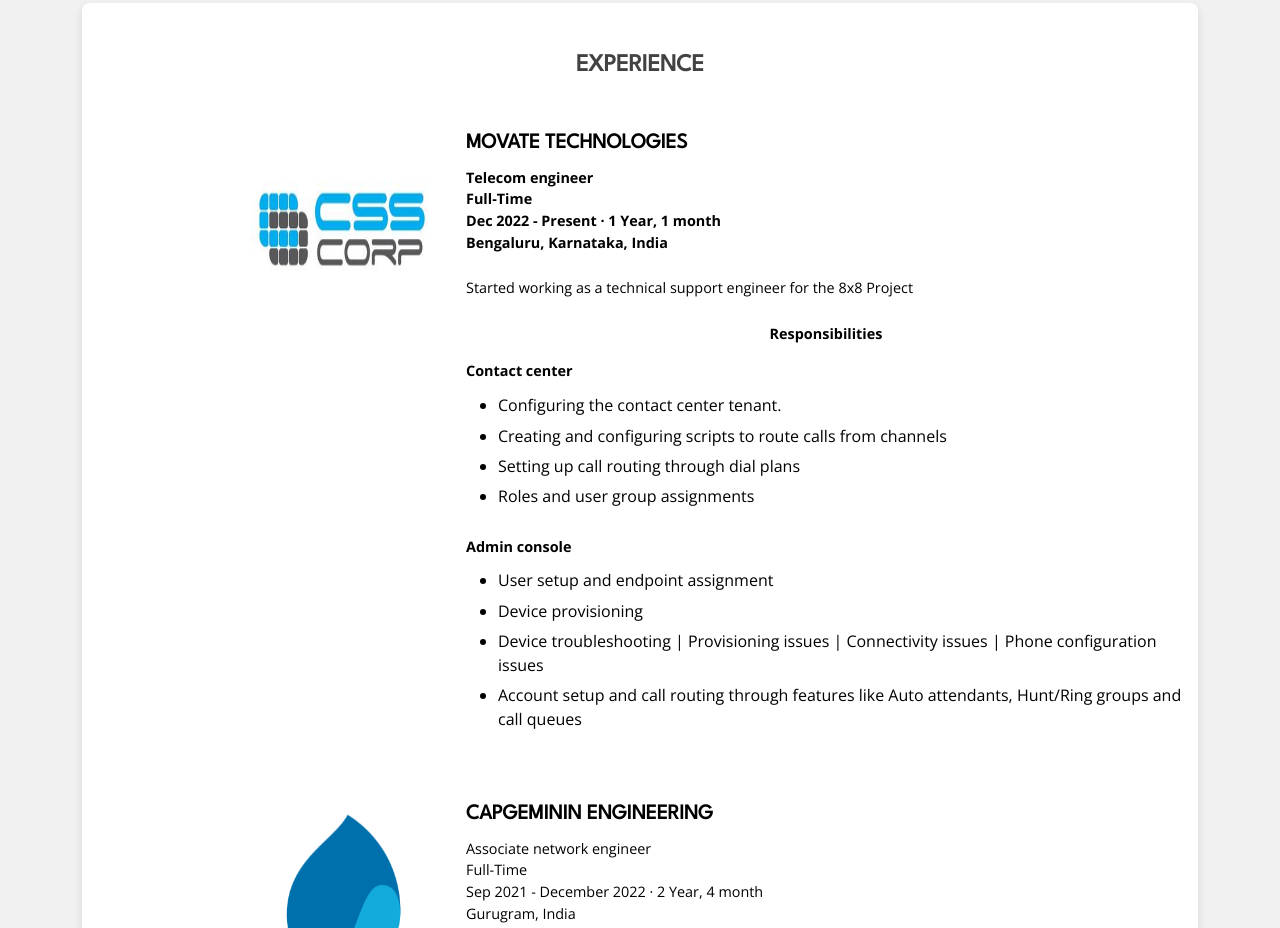
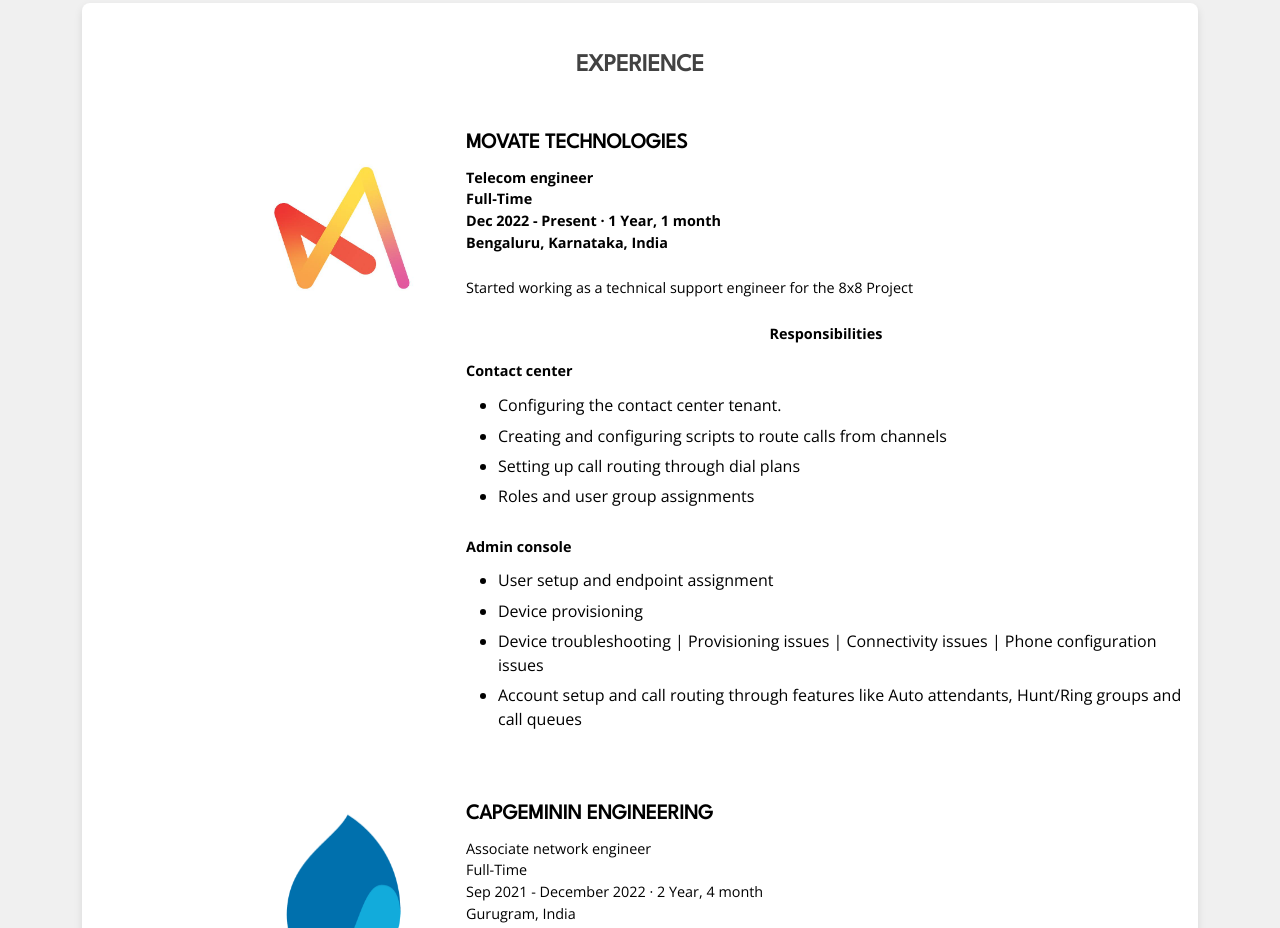
Before and after one commit to devejosh/devejosh.github.io, a plain HTML site: page index.html in a window 1280 px wide. Shown: the part 1276-2204 px from the top of the page. Drawn offline with nearby package versions, Linux system fonts and the light colour scheme.

Commit message:
minor change

```diff
--- a/index.html
+++ b/index.html
@@ -112,7 +112,7 @@
       <div class="container exp-details">
         <div class="row">
           <div class="col-md-4 d-flex justify-content-end">
-            <img class="img-fluid d-block d-md-flex" src="resources/images/company/csscorp.jpg" alt="Movate logo">
+            <img class="img-fluid d-block d-md-flex" src="resources/images/company/movate.jpg" alt="Movate logo">
           </div>
           <div class="col-md-8">
             <div class="company-info text-center text-md-start align-middle">
```
